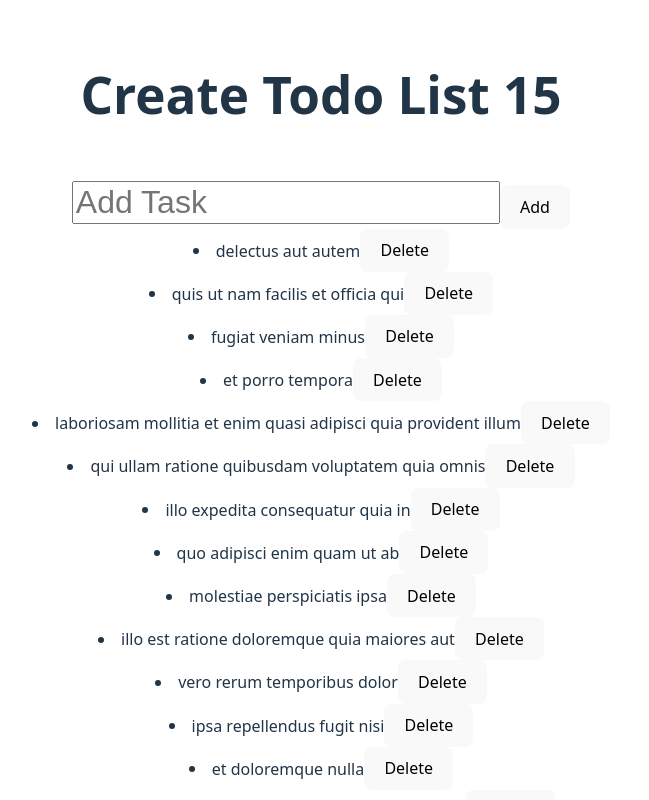
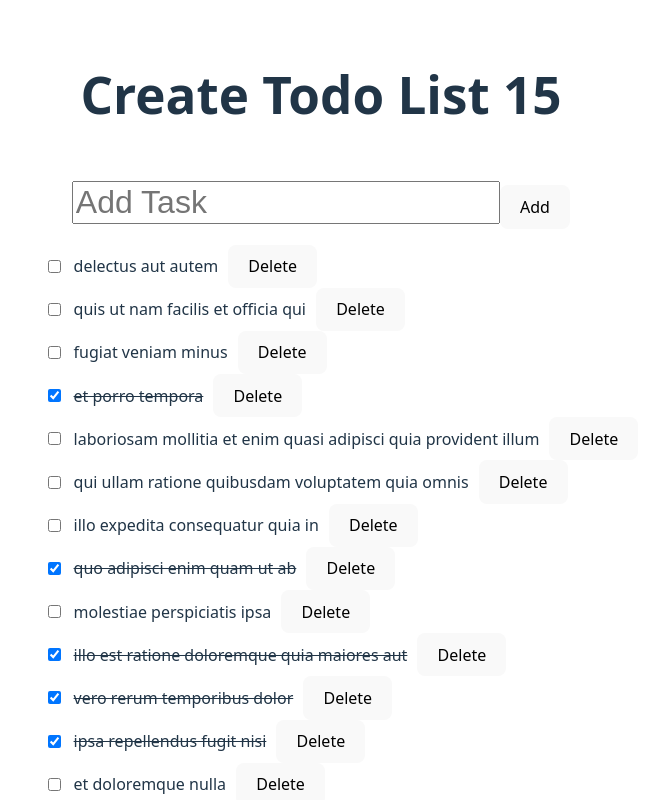
Before and after one commit to cfunch29/RLabTodoList, a React (Vite) app: page / in a window 1280 px wide. Shown: the top 800 px of the page, without its empty margins (319-968 px from the left). Built offline with nearby package versions, Linux system fonts and the light colour scheme.

Commit message:
added css for checkbox on complete toggle action

```diff
--- a/src/App.jsx
+++ b/src/App.jsx
@@ -115,14 +115,14 @@ function reducer(state, action) {
     case 'toggleComplete':
       return state.map(todo =>
         todo.id === action.paylaod
-        ? {...todo, completed: !todo.completed }
+          ? { ...todo, completed: !todo.completed }
           : todo
       );
 
     case 'editTask':
       return state.map(todo =>
         todo.id === action.payload.id ?
-        {...todo, title: action.payload.title } : todo
+          { ...todo, title: action.payload.title } : todo
       );
 
     case 'resetTodos':
@@ -145,7 +145,7 @@ const Todos = () => {
     if (editingId) {
       dispatch({
         type: "editTask",
-        paylaod: { id: editingId, title: task}
+        paylaod: { id: editingId, title: task }
       });
       setEditingId(null);
     } else {
@@ -171,14 +171,30 @@ const Todos = () => {
         {editingId ? "Update" : "Add"}
       </button>
 
+      <ul>
+        {todos.map(todo => (
+          <li key={todo.id}
+            style={{ display: "flex", gap: "10px", alignItems: "center" }}>
 
-      {todos.map(todo => (
-        <li key={todo.id}>{todo.title}
-
-      <ActionButton dispatch={dispatch} action={{type: "deleteTask", payload: todo.id }}>
+            <input
+              type="checkbox"
+              checked={todo.completed}
+              onChange={() =>
+                dispatch({ type: "toggleComplete", paylaod: todo.id })
+              } />
+            <span
+              style={{
+                cursor: "pointer",
+                textDecoration: todo.completed ? "line-through" : "none"
+              }}
+            >
+              {todo.title}
+            </span>
+            <ActionButton dispatch={dispatch} action={{ type: "deleteTask", payload: todo.id }}>
               Delete</ActionButton>
           </li>
         ))}
+      </ul>
       <br />
       <ActionButton dispatch={dispatch} payload={todos} type={"editTask"}>
         Edit</ActionButton>
```
Lines whose indentation alone changed are shown as unchanged.
